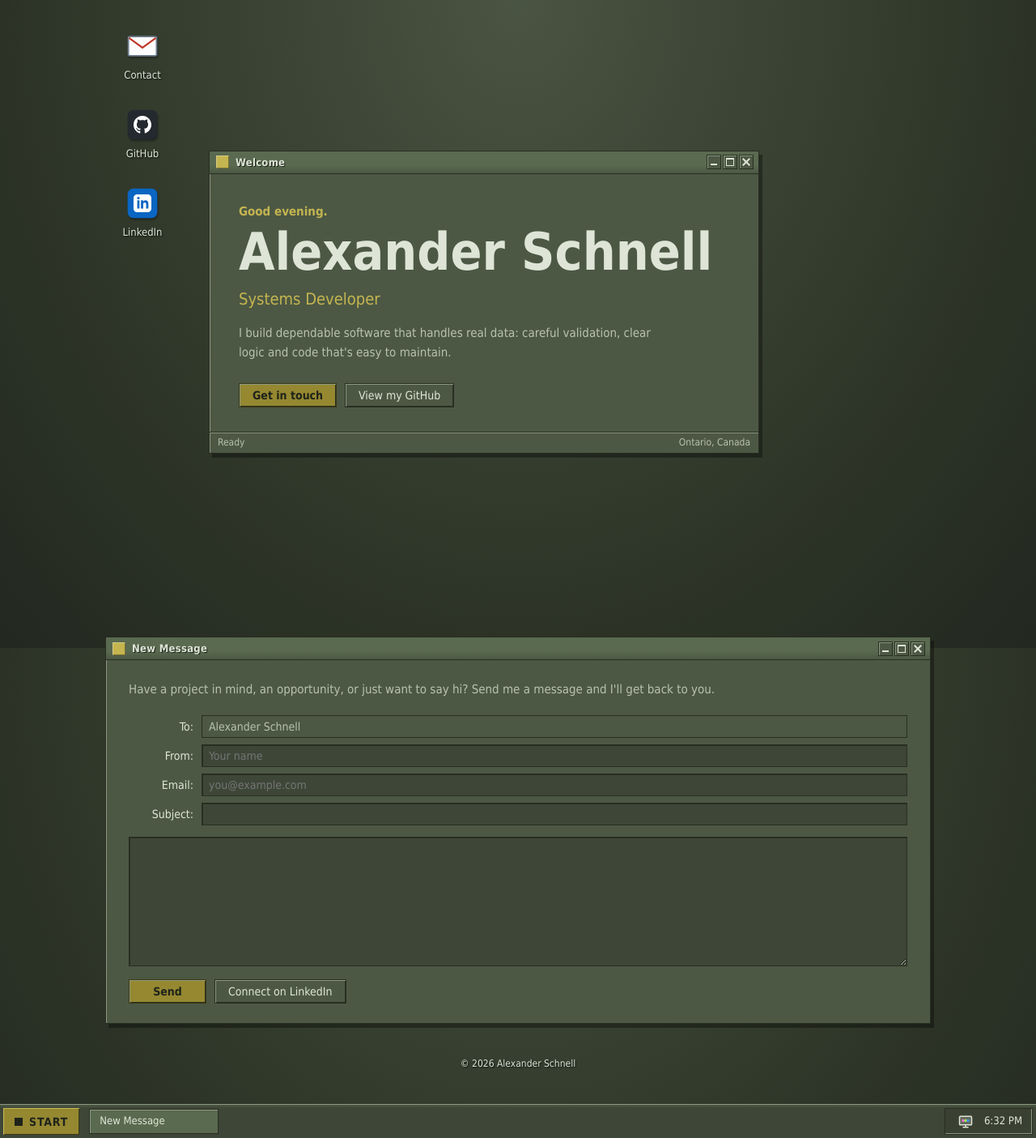
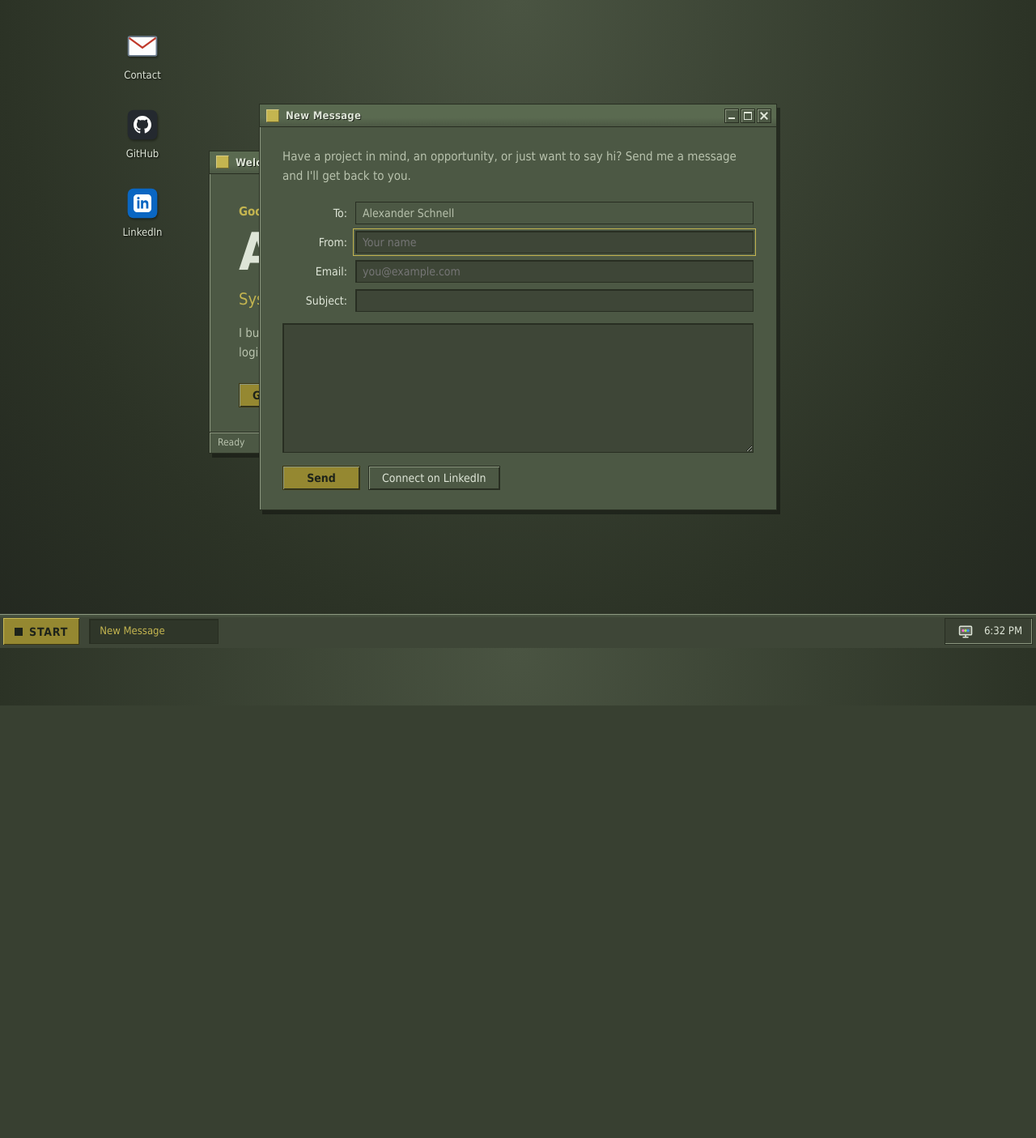
Before and after one commit to alexanderschnell/Portfolio-Website, a PHP site: page / in a window 1280 px wide, after a click on "Contact". Shown: the whole page at 81% size. After the commit the page ends 871 px from the top, so only its background shows below. Run offline with PHP 8.4, Linux system fonts and the light colour scheme.

Commit message:
Open New Message as a pop-up window
Contact and Get in touch links now open the contact form as a floating
window over the desktop, with working Minimize and Close buttons, a
taskbar button while it's open, Escape to close and a draggable title bar.

Co-Authored-By: Claude Opus 5.5 <noreply@anthropic.com>

```diff
--- a/css/style.css
+++ b/css/style.css
@@ -1469,3 +1469,51 @@ h1, h2, h3 {
     transition: none !important;
     opacity: 1 !important;
 }
+
+/* Contact pop-up window (main.js adds .popup; without JS it stays inline) */
+.section.popup {
+    position: fixed;
+    inset: 0 0 var(--taskbar-h) 0;
+    z-index: 50;
+    display: flex;
+    align-items: center;
+    justify-content: center;
+    padding: 16px;
+    pointer-events: none; /* clicks pass through to the desktop around the window */
+}
+
+.section.popup[hidden] {
+    display: none;
+}
+
+.popup .window-contact {
+    pointer-events: auto;
+    display: flex;
+    flex-direction: column;
+    width: min(640px, 100%);
+    max-height: 100%;
+}
+
+.popup .window-contact .titlebar {
+    flex-shrink: 0;
+    cursor: move;
+}
+
+.popup .window-contact .window-body {
+    overflow-y: auto;
+}
+
+.window-contact.opening {
+    animation: win-open 0.2s ease-out;
+}
+
+@keyframes win-open {
+    from { opacity: 0; scale: 0.94; }
+    to   { opacity: 1; scale: 1; }
+}
+
+button.tb-btn {
+    padding: 0;
+    cursor: pointer;
+    font: inherit;
+}
--- a/index.html
+++ b/index.html
@@ -75,13 +75,14 @@
             </article>
         </section>
 
+        <!-- Pops up when a "#contact" link is clicked (see main.js). Without JS it shows inline. -->
         <section id="contact" class="section">
-            <article class="window reveal" aria-labelledby="contact-title">
+            <article class="window window-contact" role="dialog" aria-labelledby="contact-title">
                 <header class="titlebar">
                     <span class="titlebar-icon icon-mail" aria-hidden="true"></span>
                     <h2 class="titlebar-text" id="contact-title">New Message</h2>
-                    <div class="titlebar-buttons" aria-hidden="true">
-                        <span class="tb-btn tb-min"></span><span class="tb-btn tb-max"></span><span class="tb-btn tb-close"></span>
+                    <div class="titlebar-buttons">
+                        <button type="button" class="tb-btn tb-min" data-win="minimize" aria-label="Minimize"></button><span class="tb-btn tb-max" aria-hidden="true"></span><button type="button" class="tb-btn tb-close" data-win="close" aria-label="Close"></button>
                     </div>
                 </header>
                 <div class="window-body">
@@ -148,7 +149,7 @@
         </div>
 
         <ul class="task-buttons" id="task-buttons">
-            <li><a href="#contact">New Message</a></li>
+            <li id="task-contact" hidden><a href="#contact" data-task="contact">New Message</a></li>
         </ul>
 
         <div class="tray">
--- a/js/main.js
+++ b/js/main.js
@@ -133,21 +133,93 @@ document.addEventListener('DOMContentLoaded', () => {
         }
     });
 
-    /* ---------- Active taskbar button ---------- */
-    const taskLinks = [...document.querySelectorAll('.task-buttons a')];
-    const watched = ['home', ...taskLinks.map((a) => a.getAttribute('href').slice(1))]
-        .map((id) => document.getElementById(id))
-        .filter(Boolean);
+    /* ---------- Contact pop-up window ---------- */
+    // Every "#contact" link opens the New Message window over the desktop.
+    // Close hides it and its taskbar button; Minimize hides only the window,
+    // and the taskbar button brings it back (or minimizes it when it's open).
+    const contactSection = document.getElementById('contact');
+    const contactWin = contactSection?.querySelector('.window-contact');
+    const contactTask = document.getElementById('task-contact');
+    const contactTaskLink = contactTask?.querySelector('a');
 
-    const sectionObserver = new IntersectionObserver((entries) => {
-        entries.forEach((entry) => {
-            if (!entry.isIntersecting) return;
-            taskLinks.forEach((link) => {
-                link.classList.toggle('active', link.getAttribute('href') === `#${entry.target.id}`);
-            });
+    if (contactSection && contactWin) {
+        contactSection.classList.add('popup');
+        contactSection.hidden = true;
+
+        const isOpen = () => !contactSection.hidden;
+
+        function openContact() {
+            const wasOpen = isOpen();
+            contactSection.hidden = false;
+            if (contactTask) contactTask.hidden = false;
+            contactTaskLink?.classList.add('active');
+            if (!wasOpen) {
+                contactWin.classList.remove('opening');
+                void contactWin.offsetWidth; // restart the open animation
+                contactWin.classList.add('opening');
+            }
+            const first = contactWin.querySelector('input:not([type="hidden"]):not([tabindex="-1"])');
+            first?.focus({ preventScroll: true });
+        }
+
+        function minimizeContact() {
+            contactSection.hidden = true;
+            contactTaskLink?.classList.remove('active');
+        }
+
+        function closeContact() {
+            minimizeContact();
+            if (contactTask) contactTask.hidden = true;
+            contactWin.style.transform = ''; // reopen in the middle of the screen
+            contactWin.dataset.x = contactWin.dataset.y = '0';
+        }
+
+        document.addEventListener('click', (e) => {
+            const link = e.target.closest('a[href="#contact"]');
+            if (!link || e.defaultPrevented) return;
+            e.preventDefault();
+            if (link === contactTaskLink && isOpen()) minimizeContact();
+            else openContact();
         });
-    }, { rootMargin: '-45% 0px -50% 0px' });
-    watched.forEach((section) => sectionObserver.observe(section));
+
+        contactWin.querySelector('[data-win="close"]')?.addEventListener('click', closeContact);
+        contactWin.querySelector('[data-win="minimize"]')?.addEventListener('click', minimizeContact);
+
+        document.addEventListener('keydown', (e) => {
+            if (e.key === 'Escape' && isOpen() && contactWin.contains(document.activeElement)) closeContact();
+        });
+
+        // Drag the window around by its title bar (mouse or pen).
+        const bar = contactWin.querySelector('.titlebar');
+        let move = null;
+        bar?.addEventListener('pointerdown', (e) => {
+            if (e.button !== 0 || e.pointerType === 'touch' || e.target.closest('button')) return;
+            e.preventDefault();
+            bar.setPointerCapture(e.pointerId);
+            move = {
+                startX: e.clientX,
+                startY: e.clientY,
+                baseX: Number(contactWin.dataset.x || 0),
+                baseY: Number(contactWin.dataset.y || 0),
+                rect: contactWin.getBoundingClientRect(),
+            };
+        });
+        bar?.addEventListener('pointermove', (e) => {
+            if (!move) return;
+            const r = move.rect;
+            // Keep at least the title bar reachable on screen.
+            const dx = Math.min(Math.max(e.clientX - move.startX, 80 - r.right), window.innerWidth - 80 - r.left);
+            const dy = Math.min(Math.max(e.clientY - move.startY, -r.top), window.innerHeight - TASKBAR_H - 32 - r.top);
+            contactWin.dataset.x = move.baseX + dx;
+            contactWin.dataset.y = move.baseY + dy;
+            contactWin.style.transform = `translate(${move.baseX + dx}px, ${move.baseY + dy}px)`;
+        });
+        const stopMove = () => { move = null; };
+        bar?.addEventListener('pointerup', stopMove);
+        bar?.addEventListener('pointercancel', stopMove);
+
+        if (location.hash === '#contact') openContact();
+    }
 
     /* ---------- Movable desktop icons ---------- */
     // Drag with a mouse or pen. A short click still opens the link; a drag
```
